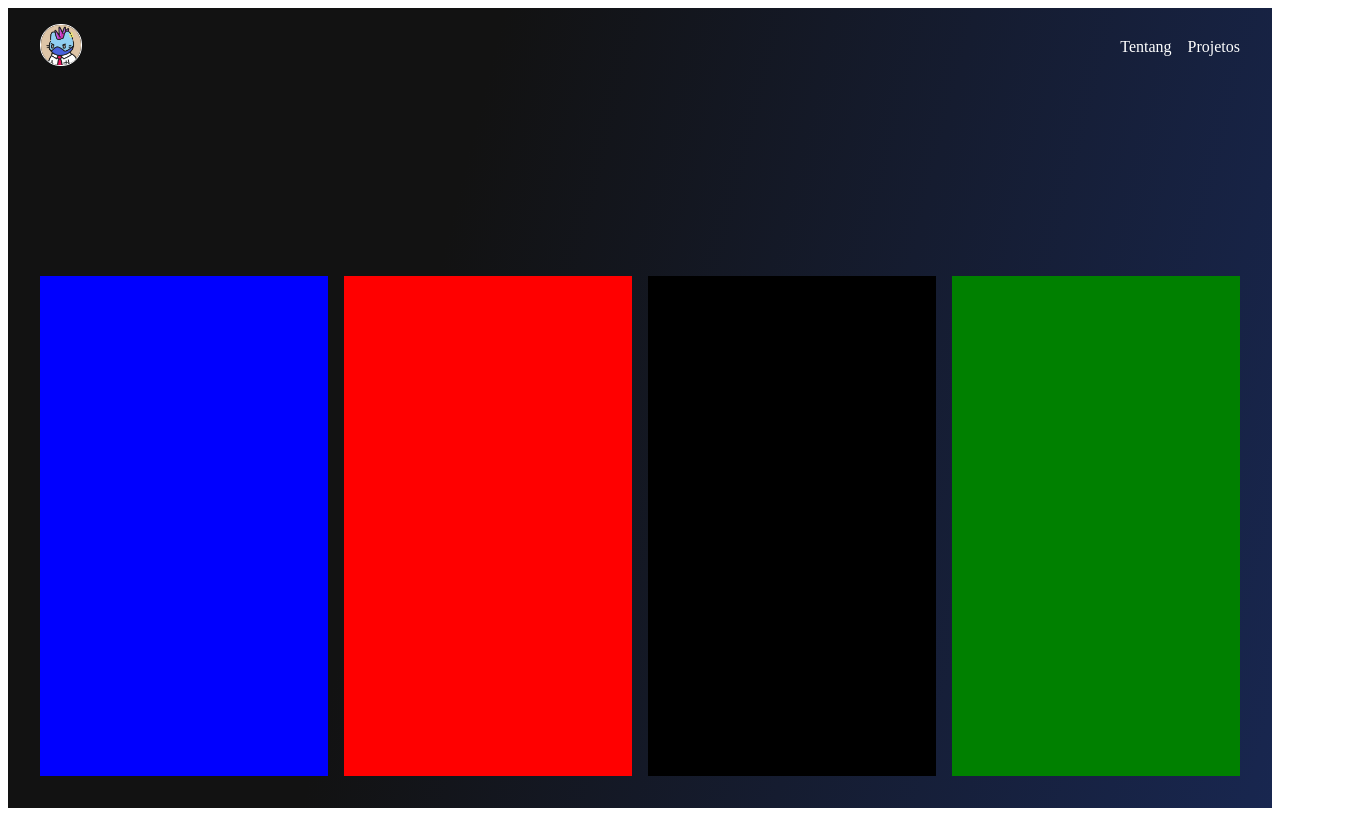
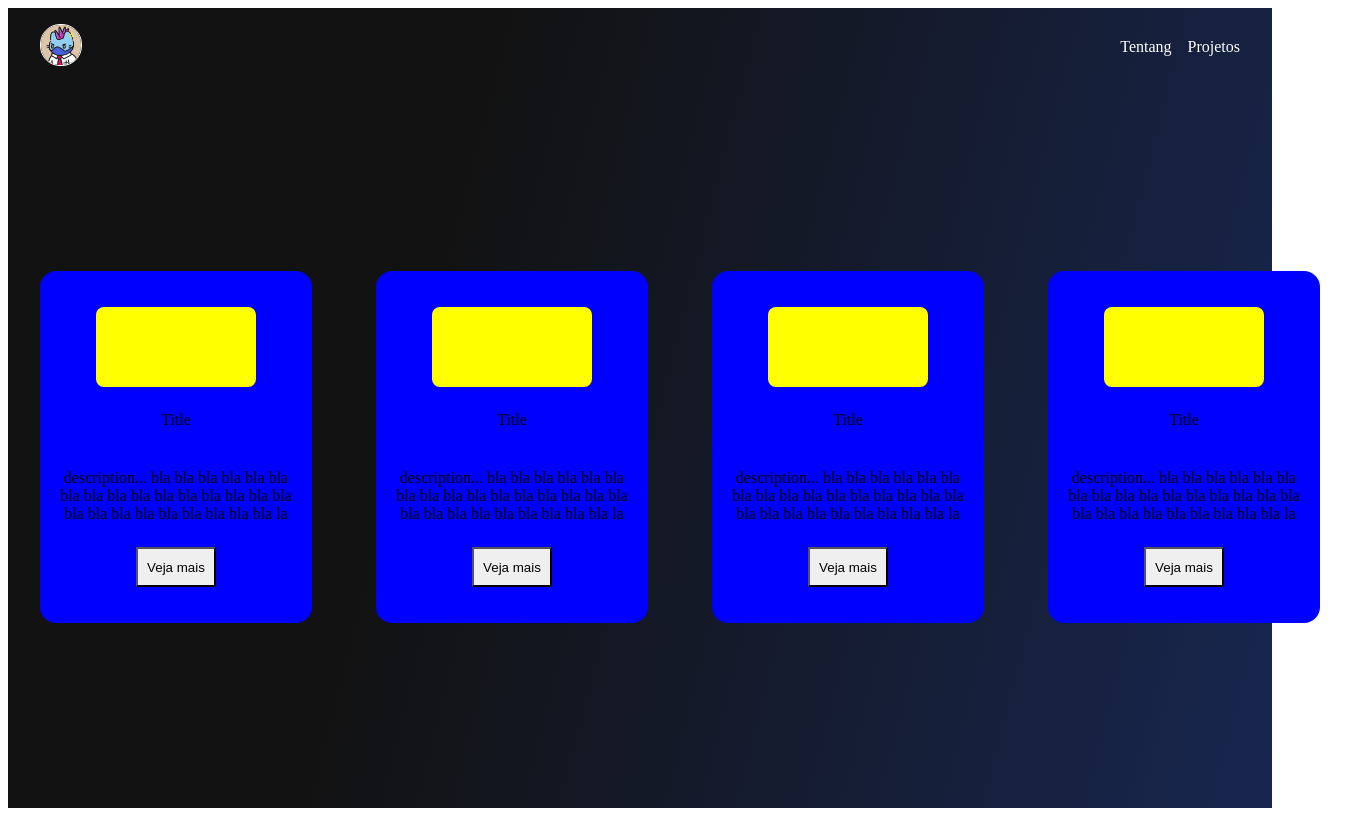
Before and after one commit to nestonzin/portfolio, a React (Vite) app: page /Projects in a window 1280 px wide. Shown: the whole page, 1352 px wide, since content can reach past the window. Built offline with nearby package versions, Linux system fonts and the light colour scheme; the HTML template or start-up script is replaced by a standard one.

Commit message:
add cards

```diff
--- a/src/App.tsx
+++ b/src/App.tsx
@@ -2,7 +2,7 @@ import { useState } from "react";
 
 import { BrowserRouter as Router, Routes, Route } from "react-router-dom";
 import { Home } from "./pages/home";
-import { Projects } from "./pages/Projects"
+import { Projects } from "./pages/projects"
 
 function App() {
   const [count, setCount] = useState(0);
--- a/src/_layouts/default.tsx
+++ b/src/_layouts/default.tsx
@@ -1,24 +1,20 @@
 import { Flex } from "@chakra-ui/react";
 import { NavBar } from "../components/NavBar/NavBar";
-
 
 interface DefaultLayoutProps {
   children: React.ReactNode;
 }
 
-export const DefaultLayout = ({ children } : DefaultLayoutProps) => {
+export const DefaultLayout = ({ children }: DefaultLayoutProps) => {
   return (
     <Flex
       bg="linear-gradient(104.3deg, #121212 33.84%, #1E3A8A 162.79%);"
-      justifyContent="space-between"
       flexDirection="column"
       minH="100vh"
       w="100%"
-
-
     >
       <NavBar />
-      { children }
+      {children}
     </Flex>
   );
 };
--- /dev/null
+++ b/src/components/Card/index.tsx
@@ -0,0 +1,34 @@
+import { Flex, Text, Box, Button } from "@chakra-ui/react";
+
+export const Card = () => {
+  return (
+    <Flex
+      padding={["2rem"]}
+      gap="1rem"
+      flexDirection={["column", "column", "column", "row"]}
+      alignItems={"center"}
+    >
+      <Flex
+        w={["15rem"]}
+        h={["20rem"]}
+        bg="blue"
+        justifyContent={["center"]}
+        p={["1rem"]}
+        flexDirection={["column"]}
+        alignItems={["center"]}
+        gap={[".5rem"]}
+        borderRadius={["1rem"]}
+      >
+        <Box w={["10rem"]} h={["5rem"]} bg="yellow" borderRadius={[".5rem"]}></Box>
+        <Text color={["black"]}>Title</Text>
+        <Text color={["black"]} textAlign={["center"]}>
+          description... bla bla bla bla bla bla bla bla bla bla bla bla bla bla
+          bla bla bla bla bla bla bla bla bla bla bla la
+        </Text>
+        <Button w="5rem" h="2.5rem">
+          Veja mais
+        </Button>
+      </Flex>
+    </Flex>
+  );
+};
--- a/src/pages/Projects/index.tsx
+++ b/src/pages/Projects/index.tsx
@@ -1,19 +1,15 @@
-import { Flex, Text, Box } from "@chakra-ui/react";
+import { Flex, Text, Box, Button } from "@chakra-ui/react";
+import { Card } from "../../components/Card";
 import { DefaultLayout } from "../../_layouts/default";
 
 export const Projects = () => {
   return (
     <DefaultLayout>
-      <Flex
-        padding={["2rem"]}
-        gap="1rem"
-        flexDirection={["column", "column", "column", "row"]}
-        alignItems="center"
-      >
-        <Box w="500px" h="500px" bg="blue"></Box>
-        <Box w="500px" h="500px" bg="red"></Box>
-        <Box w="500px" h="500px" bg="black"></Box>
-        <Box w="500px" h="500px" bg="green"></Box>
+      <Flex flexDirection={["column", "column", "column", "row"]} m="auto">
+        <Card />
+        <Card />
+        <Card />
+        <Card />
       </Flex>
     </DefaultLayout>
   );
```
